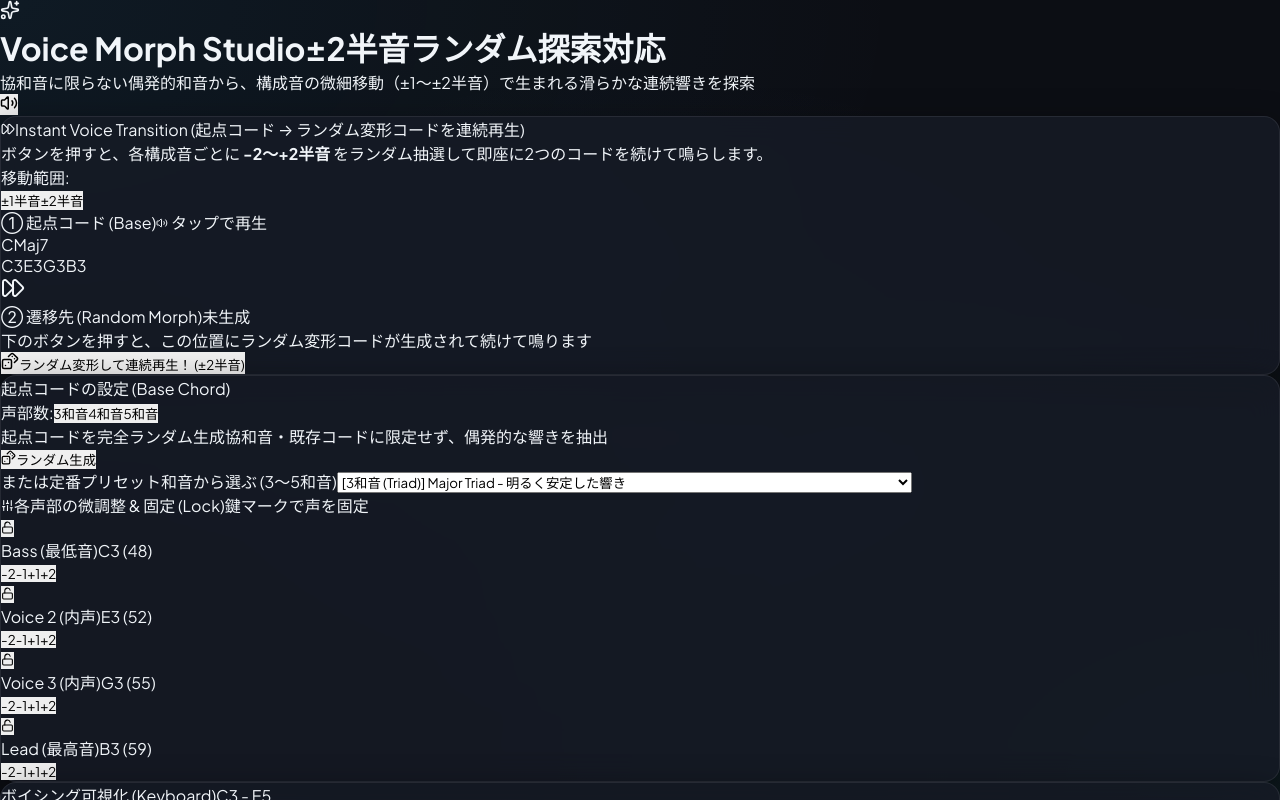
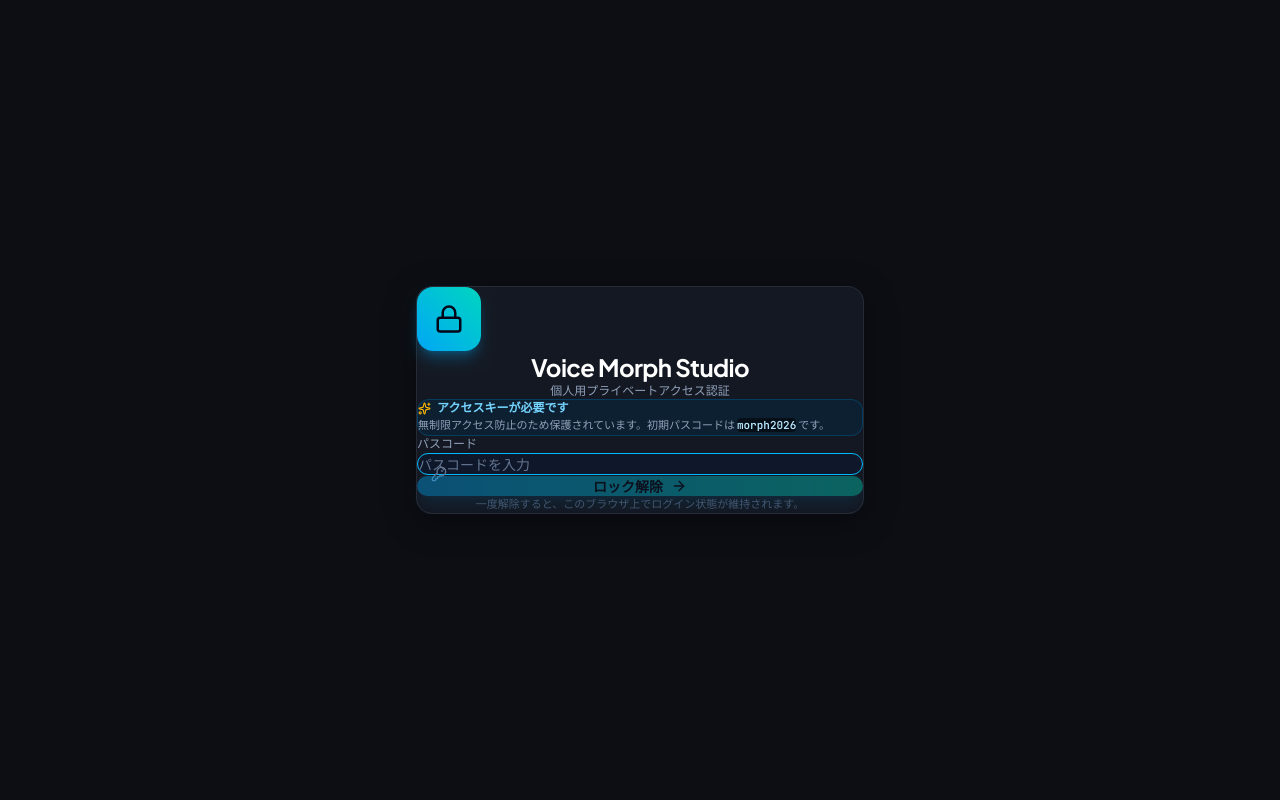
Before and after one commit to nei3110/voice-morph-studio, a React (Vite) app: page / in a window 1280 px wide. Shown: the top 800 px of the page. Built offline with nearby package versions, Linux system fonts and the light colour scheme.

Commit message:
fix: bundle Tailwind CSS styles and add SHA-256 passcode authentication gate

```diff
--- a/package.json
+++ b/package.json
@@ -16,12 +16,14 @@
     "react-dom": "^19.3.1"
   },
   "devDependencies": {
+    "@tailwindcss/vite": "^4.3.5",
     "@types/canvas-confetti": "^1.9.0",
     "@types/node": "^24.19.2",
     "@types/react": "^19.3.0",
     "@types/react-dom": "^19.3.0",
     "@vitejs/plugin-react": "^6.1.2",
     "oxlint": "^1.90.0",
+    "tailwindcss": "^4.3.5",
     "typescript": "~7.0.2",
     "vite": "^8.3.6"
   }
--- a/src/App.tsx
+++ b/src/App.tsx
@@ -9,7 +9,8 @@ import {
   PlusCircle,
   Dices,
   FastForward,
-  RotateCcw
+  RotateCcw,
+  LogOut
 } from 'lucide-react';
 import {
   PRESET_CHORDS,
@@ -23,11 +24,16 @@ import {
   sampleRandomMorph
 } from './utils/morphEngine';
 import { audioEngine } from './utils/audioEngine';
+import { isUserAuthenticated, logout } from './utils/auth';
+import { AuthGate } from './components/AuthGate';
 import { InteractivePiano } from './components/InteractivePiano';
 import { MorphCandidateCard } from './components/MorphCandidateCard';
 import { ProgressionStrip, type SavedChord } from './components/ProgressionStrip';
 
 export function App() {
+  // Authentication status
+  const [isAuthenticated, setIsAuthenticated] = useState<boolean>(() => isUserAuthenticated());
+
   // Current Base Chord Configuration
   const [voiceCount, setVoiceCount] = useState<number>(4); // 3, 4, 5
   const [customNotes, setCustomNotes] = useState<number[]>([48, 52, 55, 59]); // C3, E3, G3, B3
@@ -186,6 +192,15 @@ export function App() {
     setIsMuted(muted);
   };
 
+  const handleLogout = () => {
+    logout();
+    setIsAuthenticated(false);
+  };
+
+  if (!isAuthenticated) {
+    return <AuthGate onSuccess={() => setIsAuthenticated(true)} />;
+  }
+
   return (
     <div className="min-h-screen text-slate-100 p-4 md:p-8 flex flex-col items-center">
       <div className="w-full max-w-6xl space-y-6">
@@ -209,13 +224,22 @@ export function App() {
             </div>
           </div>
 
-          <div className="flex items-center gap-3">
+          <div className="flex items-center gap-2">
             <button
               onClick={handleToggleMute}
               className="p-2.5 rounded-xl bg-slate-900 border border-white/10 text-slate-400 hover:text-white transition-colors"
               title={isMuted ? 'ミュート解除' : 'ミュート'}
             >
               {isMuted ? <VolumeX size={18} className="text-rose-400" /> : <Volume2 size={18} />}
+            </button>
+
+            <button
+              onClick={handleLogout}
+              className="flex items-center gap-1.5 px-3 py-2.5 rounded-xl bg-slate-900 border border-white/10 text-slate-400 hover:text-rose-400 hover:border-rose-500/30 text-xs transition-colors"
+              title="ログアウトして画面をロック"
+            >
+              <LogOut size={15} />
+              <span className="hidden sm:inline">ロック</span>
             </button>
           </div>
         </header>
--- /dev/null
+++ b/src/components/AuthGate.tsx
@@ -0,0 +1,104 @@
+import React, { useState } from 'react';
+import { Lock, KeyRound, Sparkles, AlertCircle, ArrowRight } from 'lucide-react';
+import { verifyPasscode } from '../utils/auth';
+
+interface AuthGateProps {
+  onSuccess: () => void;
+}
+
+export const AuthGate: React.FC<AuthGateProps> = ({ onSuccess }) => {
+  const [passcode, setPasscode] = useState('');
+  const [error, setError] = useState(false);
+  const [isLoading, setIsLoading] = useState(false);
+
+  const handleSubmit = async (e: React.FormEvent) => {
+    e.preventDefault();
+    if (!passcode) return;
+    setIsLoading(true);
+    setError(false);
+
+    try {
+      const ok = await verifyPasscode(passcode);
+      if (ok) {
+        onSuccess();
+      } else {
+        setError(true);
+      }
+    } finally {
+      setIsLoading(false);
+    }
+  };
+
+  return (
+    <div className="min-h-screen flex items-center justify-center p-4 bg-[#0c0e14] text-slate-100">
+      <div className="w-full max-w-md p-8 rounded-2xl glass-panel border border-white/10 shadow-2xl space-y-6 text-center">
+        {/* App Logo & Lock Icon */}
+        <div className="mx-auto w-16 h-16 rounded-2xl bg-gradient-to-tr from-sky-500 to-teal-400 flex items-center justify-center text-slate-950 font-black shadow-lg shadow-sky-500/30">
+          <Lock size={30} />
+        </div>
+
+        <div>
+          <h1 className="text-2xl font-bold tracking-tight text-white flex items-center justify-center gap-2">
+            Voice Morph Studio
+          </h1>
+          <p className="text-xs text-slate-400 mt-1.5">
+            個人用プライベートアクセス認証
+          </p>
+        </div>
+
+        <div className="bg-sky-950/40 border border-sky-800/50 p-3.5 rounded-xl text-xs text-sky-300 text-left space-y-1">
+          <div className="font-semibold flex items-center gap-1.5">
+            <Sparkles size={13} className="text-amber-400" />
+            <span>アクセスキーが必要です</span>
+          </div>
+          <p className="text-[11px] text-slate-400 leading-relaxed">
+            無制限アクセス防止のため保護されています。初期パスコードは <code className="bg-black/50 px-1.5 py-0.5 rounded text-sky-200 font-mono font-bold">morph2026</code> です。
+          </p>
+        </div>
+
+        {/* Form */}
+        <form onSubmit={handleSubmit} className="space-y-4">
+          <div className="space-y-1.5 text-left">
+            <label className="text-xs text-slate-400 font-medium block">
+              パスコード
+            </label>
+            <div className="relative">
+              <input
+                type="password"
+                value={passcode}
+                onChange={(e) => {
+                  setPasscode(e.target.value);
+                  setError(false);
+                }}
+                placeholder="パスコードを入力"
+                autoFocus
+                className="w-full bg-slate-900 border border-white/10 rounded-xl px-4 py-3 pl-10 text-sm text-white placeholder-slate-500 focus:outline-none focus:border-sky-400 transition-colors font-mono"
+              />
+              <KeyRound size={16} className="absolute left-3.5 top-3.5 text-slate-500" />
+            </div>
+          </div>
+
+          {error && (
+            <div className="flex items-center gap-1.5 text-rose-400 text-xs justify-center font-medium bg-rose-950/30 border border-rose-800/40 p-2 rounded-lg">
+              <AlertCircle size={14} />
+              <span>パスコードが正しくありません</span>
+            </div>
+          )}
+
+          <button
+            type="submit"
+            disabled={isLoading || !passcode}
+            className="w-full py-3 px-4 rounded-xl bg-gradient-to-r from-sky-500 to-teal-400 hover:opacity-95 disabled:opacity-40 text-slate-950 font-bold text-sm shadow-lg shadow-sky-500/25 transition-all flex items-center justify-center gap-2"
+          >
+            <span>{isLoading ? '認証中...' : 'ロック解除'}</span>
+            <ArrowRight size={16} />
+          </button>
+        </form>
+
+        <p className="text-[11px] text-slate-600">
+          一度解除すると、このブラウザ上でログイン状態が維持されます。
+        </p>
+      </div>
+    </div>
+  );
+};
--- a/src/index.css
+++ b/src/index.css
@@ -1,4 +1,5 @@
 @import url('https://fonts.googleapis.com/css2?family=Plus+Jakarta+Sans:wght@300;400;500;600;700;800&family=JetBrains+Mono:wght@400;500;600&display=swap');
+@import "tailwindcss";
 
 :root {
   --bg-main: #0c0e14;
--- /dev/null
+++ b/src/utils/auth.ts
@@ -0,0 +1,47 @@
+// Simple, robust client-side access control with SHA-256 password hashing and persistent session
+
+const STORAGE_KEY = 'vms_auth_token_v1';
+const PASSCODE_STORAGE_KEY = 'vms_custom_passcode_hash';
+
+// Default initial passcode hash for "morph2026"
+// SHA-256("morph2026") = 7a827464e52627eec1287c2fbfe37494f4c2643a60a7e671b7b0553bb3feeb8f
+const DEFAULT_HASH = '7a827464e52627eec1287c2fbfe37494f4c2643a60a7e671b7b0553bb3feeb8f';
+
+async function sha256(message: string): Promise<string> {
+  const msgUint8 = new TextEncoder().encode(message);
+  const hashBuffer = await crypto.subtle.digest('SHA-256', msgUint8);
+  const hashArray = Array.from(new Uint8Array(hashBuffer));
+  return hashArray.map(b => b.toString(16).padStart(2, '0')).join('');
+}
+
+export function isUserAuthenticated(): boolean {
+  try {
+    const token = localStorage.getItem(STORAGE_KEY);
+    return token === 'authenticated';
+  } catch {
+    return false;
+  }
+}
+
+export async function verifyPasscode(input: string): Promise<boolean> {
+  if (!input) return false;
+  const hash = await sha256(input.trim());
+  const storedHash = localStorage.getItem(PASSCODE_STORAGE_KEY) || DEFAULT_HASH;
+  if (hash === storedHash) {
+    localStorage.setItem(STORAGE_KEY, 'authenticated');
+    return true;
+  }
+  return false;
+}
+
+export async function setCustomPasscode(newPasscode: string): Promise<void> {
+  if (!newPasscode || newPasscode.length < 4) {
+    throw new Error('パスコードは4文字以上で設定してください');
+  }
+  const hash = await sha256(newPasscode.trim());
+  localStorage.setItem(PASSCODE_STORAGE_KEY, hash);
+}
+
+export function logout(): void {
+  localStorage.removeItem(STORAGE_KEY);
+}
--- a/vite.config.ts
+++ b/vite.config.ts
@@ -1,8 +1,12 @@
+import tailwindcss from '@tailwindcss/vite'
 import react from '@vitejs/plugin-react'
 import { defineConfig } from 'vite'
 
 // https://vite.dev/config/
 export default defineConfig({
   base: './',
-  plugins: [react()],
+  plugins: [
+    react(),
+    tailwindcss(),
+  ],
 })
```
Also changed, not shown: 1 other file (tests, documents, lock files or other folders).
